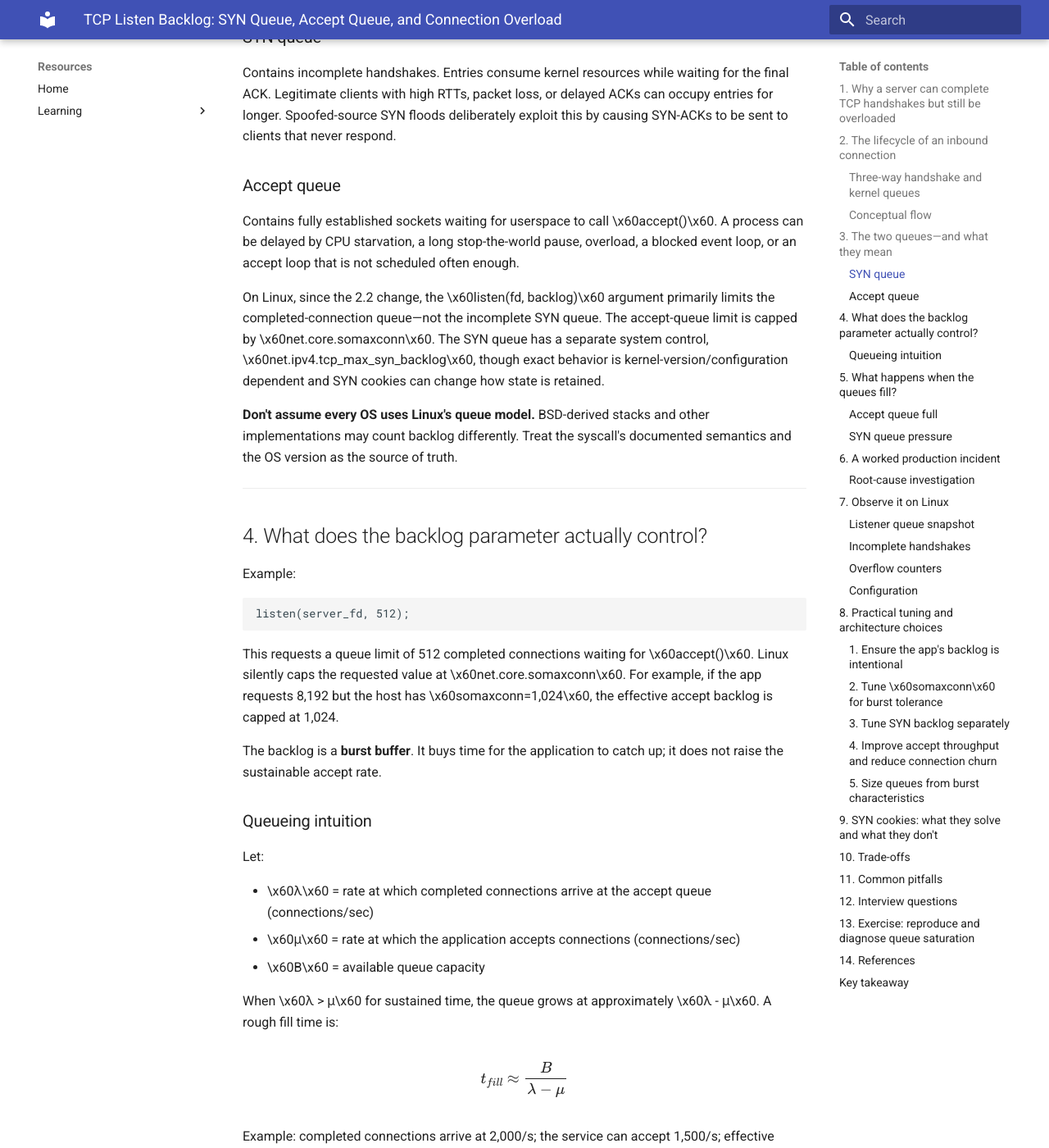
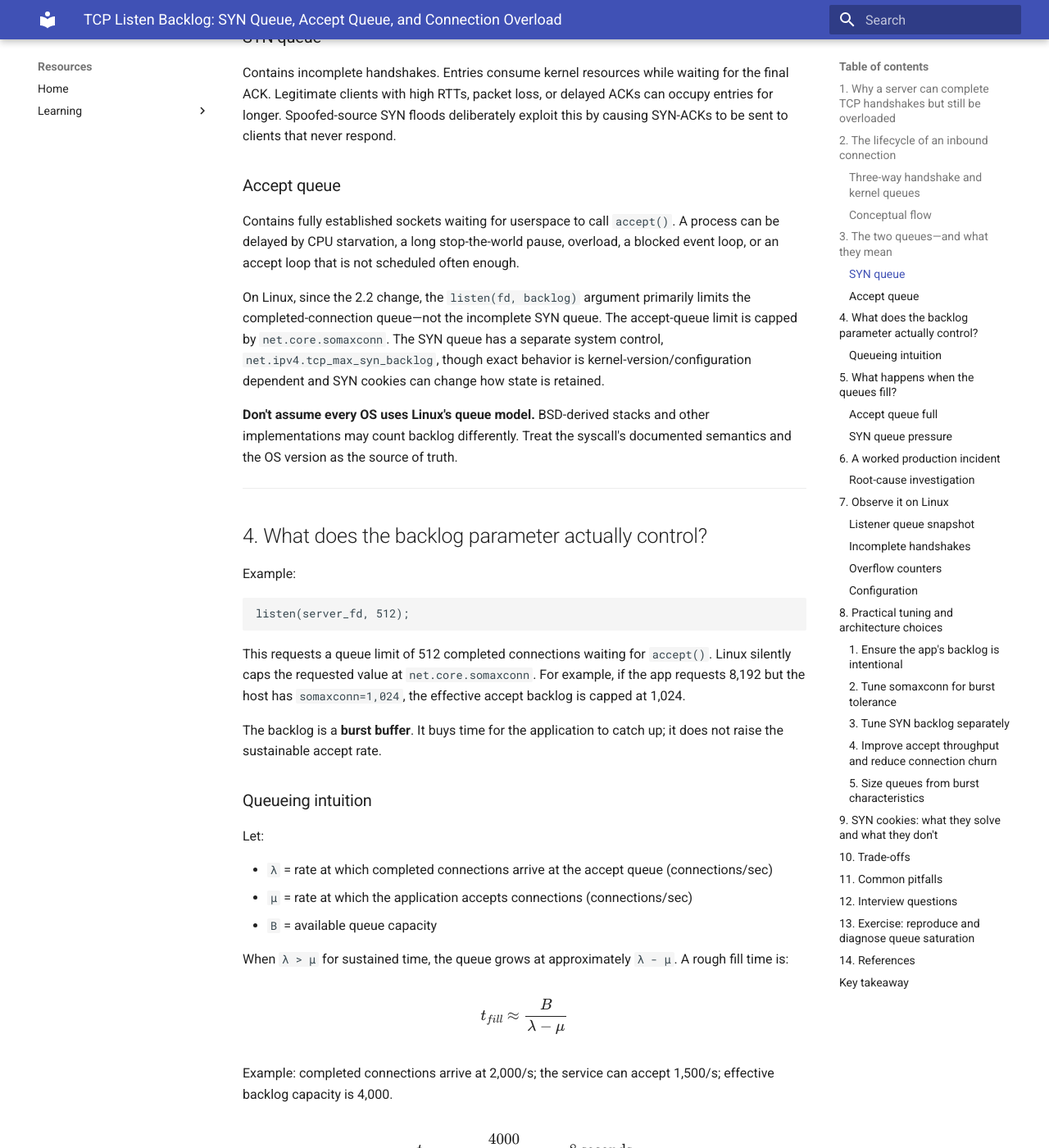
Before and after one commit to ashishpatidar123/resources, an MkDocs documentation site: the page built from docs/learning/os-networking/2026-11-26-tcp-listen-backlog-syn-queue-accept-queue.md, in a window 1280 px wide and 1400 px high, scrolled down 1867 px. Shown: the whole window at 82% size. Built offline with MkDocs 1.6.1 and Material for MkDocs 9.7.7, drawn with Linux system fonts in a browser that asks for light colours; some of the changed text lies outside the part shown.

Commit message:
Fix inline code formatting in TCP backlog lesson

```diff
--- a/docs/learning/os-networking/2026-11-26-tcp-listen-backlog-syn-queue-accept-queue.md
+++ b/docs/learning/os-networking/2026-11-26-tcp-listen-backlog-syn-queue-accept-queue.md
@@ -9,12 +9,12 @@
 
 ## 1. Why a server can complete TCP handshakes but still be overloaded
 
-A TCP server does not receive a connection directly into application code the moment a client sends a SYN. The kernel participates in the three-way handshake and stages connections until the application calls \x60accept()\x60.
+A TCP server does not receive a connection directly into application code the moment a client sends a SYN. The kernel participates in the three-way handshake and stages connections until the application calls `accept()`.
 
 That staging area is a **listen backlog**. It is easy to misunderstand because Linux has distinct populations of connections waiting at different stages:
 
 - **SYN queue (incomplete connections):** requests that have received a SYN and usually a SYN-ACK, but whose handshake has not yet been completed by the final ACK.
-- **Accept queue (completed connections):** handshakes that are complete, but the application has not yet dequeued them with \x60accept()\x60.
+- **Accept queue (completed connections):** handshakes that are complete, but the application has not yet dequeued them with `accept()`.
 
 These queues protect the application from short bursts, but they are not extra processing capacity. If the application cannot accept connections as fast as they arrive over a sustained period, queues fill, and clients may experience delayed connects, timeouts, or resets.
 
@@ -29,12 +29,12 @@ Assume client C connects to server S on port 8080.
 ### Three-way handshake and kernel queues
 
 1. C sends **SYN**.
-2. S's kernel creates a lightweight request state and sends **SYN-ACK**. The request is tracked as incomplete (commonly observed as \x60SYN-RECV\x60).
+2. S's kernel creates a lightweight request state and sends **SYN-ACK**. The request is tracked as incomplete (commonly observed as `SYN-RECV`).
 3. C sends the final **ACK**.
 4. The kernel completes the connection and makes it eligible for the accept queue.
-5. The server process calls \x60accept()\x60; the kernel removes one completed connection from the queue and returns a new file descriptor.
+5. The server process calls `accept()`; the kernel removes one completed connection from the queue and returns a new file descriptor.
 
-The listening file descriptor remains in \x60LISTEN\x60 state. Each accepted client receives a separate connected socket/file descriptor.
+The listening file descriptor remains in `LISTEN` state. Each accepted client receives a separate connected socket/file descriptor.
 
 ### Conceptual flow
 
@@ -62,9 +62,9 @@ Contains incomplete handshakes. Entries consume kernel resources while waiting f
 
 ### Accept queue
 
-Contains fully established sockets waiting for userspace to call \x60accept()\x60. A process can be delayed by CPU starvation, a long stop-the-world pause, overload, a blocked event loop, or an accept loop that is not scheduled often enough.
+Contains fully established sockets waiting for userspace to call `accept()`. A process can be delayed by CPU starvation, a long stop-the-world pause, overload, a blocked event loop, or an accept loop that is not scheduled often enough.
 
-On Linux, since the 2.2 change, the \x60listen(fd, backlog)\x60 argument primarily limits the completed-connection queue—not the incomplete SYN queue. The accept-queue limit is capped by \x60net.core.somaxconn\x60. The SYN queue has a separate system control, \x60net.ipv4.tcp_max_syn_backlog\x60, though exact behavior is kernel-version/configuration dependent and SYN cookies can change how state is retained.
+On Linux, since the 2.2 change, the `listen(fd, backlog)` argument primarily limits the completed-connection queue—not the incomplete SYN queue. The accept-queue limit is capped by `net.core.somaxconn`. The SYN queue has a separate system control, `net.ipv4.tcp_max_syn_backlog`, though exact behavior is kernel-version/configuration dependent and SYN cookies can change how state is retained.
 
 **Don't assume every OS uses Linux's queue model.** BSD-derived stacks and other implementations may count backlog differently. Treat the syscall's documented semantics and the OS version as the source of truth.
 
@@ -76,7 +76,7 @@ Example:
 
     listen(server_fd, 512);
 
-This requests a queue limit of 512 completed connections waiting for \x60accept()\x60. Linux silently caps the requested value at \x60net.core.somaxconn\x60. For example, if the app requests 8,192 but the host has \x60somaxconn=1,024\x60, the effective accept backlog is capped at 1,024.
+This requests a queue limit of 512 completed connections waiting for `accept()`. Linux silently caps the requested value at `net.core.somaxconn`. For example, if the app requests 8,192 but the host has `somaxconn=1,024`, the effective accept backlog is capped at 1,024.
 
 The backlog is a **burst buffer**. It buys time for the application to catch up; it does not raise the sustainable accept rate.
 
@@ -84,11 +84,11 @@ The backlog is a **burst buffer**. It buys time for the application to catch up;
 
 Let:
 
-- \x60λ\x60 = rate at which completed connections arrive at the accept queue (connections/sec)
-- \x60μ\x60 = rate at which the application accepts connections (connections/sec)
-- \x60B\x60 = available queue capacity
+- `λ` = rate at which completed connections arrive at the accept queue (connections/sec)
+- `μ` = rate at which the application accepts connections (connections/sec)
+- `B` = available queue capacity
 
-When \x60λ > μ\x60 for sustained time, the queue grows at approximately \x60λ - μ\x60. A rough fill time is:
+When `λ > μ` for sustained time, the queue grows at approximately `λ - μ`. A rough fill time is:
 
 \[
 t_{fill} \approx \frac{B}{\lambda-\mu}
@@ -108,11 +108,11 @@ So a larger backlog can absorb an 8-second burst in this scenario, but if the im
 
 ### Accept queue full
 
-The application is not draining established sockets quickly enough. Linux may drop an incoming SYN when the accept queue is already full. If a final ACK arrives for a handshake whose completed socket cannot be queued, the behavior depends on kernel settings and path; with the usual non-abort behavior, the server can defer completion and retransmit SYN-ACK, making the client retry. The optional \x60net.ipv4.tcp_abort_on_overflow\x60 setting changes overflow behavior, but should not be changed casually.
+The application is not draining established sockets quickly enough. Linux may drop an incoming SYN when the accept queue is already full. If a final ACK arrives for a handshake whose completed socket cannot be queued, the behavior depends on kernel settings and path; with the usual non-abort behavior, the server can defer completion and retransmit SYN-ACK, making the client retry. The optional `net.ipv4.tcp_abort_on_overflow` setting changes overflow behavior, but should not be changed casually.
 
 Symptoms can be deceptive:
 
-- The client may report \x60connect()\x60 latency of roughly 1, 3, or 7 seconds—retransmission backoff can make delays appear in these steps.
+- The client may report `connect()` latency of roughly 1, 3, or 7 seconds—retransmission backoff can make delays appear in these steps.
 - Some connection attempts time out even though the service is alive.
 - The server may show no application-level error because the connection never reached the process.
 - A momentary accept-loop stall can overflow a queue even if a later snapshot shows it empty.
@@ -199,15 +199,15 @@ Also inspect the application’s actual backlog setting (e.g. server framework,
 
 ### 1. Ensure the app's backlog is intentional
 
-Framework defaults vary. Verify what is passed to \x60listen()\x60 instead of assuming a large system setting is effective.
+Framework defaults vary. Verify what is passed to `listen()` instead of assuming a large system setting is effective.
 
-### 2. Tune \x60somaxconn\x60 for burst tolerance
+### 2. Tune `somaxconn` for burst tolerance
 
 Raise it only after evidence of accept-queue overflow and after estimating memory and queueing-latency consequences. The application backlog and kernel cap must both allow the intended value.
 
 ### 3. Tune SYN backlog separately
 
-If incomplete handshake pressure is the issue, investigate \x60tcp_max_syn_backlog\x60, SYN-ACK retry behavior, traffic patterns, and SYN cookies. Do not confuse this with accept-queue saturation.
+If incomplete handshake pressure is the issue, investigate `tcp_max_syn_backlog`, SYN-ACK retry behavior, traffic patterns, and SYN cookies. Do not confuse this with accept-queue saturation.
 
 ### 4. Improve accept throughput and reduce connection churn
 
@@ -235,7 +235,7 @@ A SYN flood aims to exhaust state associated with incomplete handshakes. With SY
 
 **They help:** preserving the ability to complete new handshakes during SYN-queue pressure.
 
-**They do not help:** a slow application that cannot call \x60accept()\x60. Completed connections still need an accept queue slot and userspace processing. A SYN-cookie warning can also indicate legitimate overload; inspect evidence before treating it as an attack.
+**They do not help:** a slow application that cannot call `accept()`. Completed connections still need an accept queue slot and userspace processing. A SYN-cookie warning can also indicate legitimate overload; inspect evidence before treating it as an attack.
 
 ---
 
@@ -254,12 +254,12 @@ A SYN flood aims to exhaust state associated with incomplete handshakes. With SY
 
 ## 11. Common pitfalls
 
-1. **Assuming \x60listen(backlog)\x60 is the SYN queue size.** Linux semantics changed; it primarily describes completed connections waiting for accept.
+1. **Assuming `listen(backlog)` is the SYN queue size.** Linux semantics changed; it primarily describes completed connections waiting for accept.
 2. **Assuming backlog = throughput.** It is capacity to absorb a temporary mismatch, not processing speed.
-3. **Tuning \x60somaxconn\x60 without checking the application's requested backlog.** The smaller effective limit wins.
+3. **Tuning `somaxconn` without checking the application's requested backlog.** The smaller effective limit wins.
 4. **Using SYN cookies to solve accept-queue overload.** Cookies protect incomplete-handshake state, not userspace's ability to accept.
-5. **Reading one \x60ss\x60 snapshot as definitive.** Queue spikes can be brief; use metrics/counters and time-series sampling.
-6. **Treating global counters as listener-specific.** \x60ListenDrops\x60 and \x60ListenOverflows\x60 need correlation with per-socket evidence.
+5. **Reading one `ss` snapshot as definitive.** Queue spikes can be brief; use metrics/counters and time-series sampling.
+6. **Treating global counters as listener-specific.** `ListenDrops` and `ListenOverflows` need correlation with per-socket evidence.
 7. **Ignoring client retries.** Queue drops create retry storms that amplify load.
 8. **Increasing backlog without measuring latency.** Bigger queues may turn a fast rejection into long waiting and timeout behavior.
 
@@ -267,10 +267,10 @@ A SYN flood aims to exhaust state associated with incomplete handshakes. With SY
 
 ## 12. Interview questions
 
-1. What exactly happens between a TCP SYN and the application's \x60accept()\x60 call?
+1. What exactly happens between a TCP SYN and the application's `accept()` call?
 2. What is the difference between the SYN queue and accept queue?
-3. On modern Linux, what does \x60listen(fd, backlog)\x60 control? What caps it?
-4. Can a client's \x60connect()\x60 return successfully before the server calls \x60accept()\x60? Explain.
+3. On modern Linux, what does `listen(fd, backlog)` control? What caps it?
+4. Can a client's `connect()` return successfully before the server calls `accept()`? Explain.
 5. What symptoms might a full accept queue cause at the client?
 6. Why doesn't raising backlog solve sustained overload?
 7. How do SYN cookies help, and why are they not a performance tuning tool?
@@ -282,12 +282,12 @@ A SYN flood aims to exhaust state associated with incomplete handshakes. With SY
 
 ## 13. Exercise: reproduce and diagnose queue saturation
 
-In a disposable Linux VM or network namespace—not on a production host—build a small TCP listener that calls \x60listen(fd, 5)\x60 and deliberately delays calling \x60accept()\x60.
+In a disposable Linux VM or network namespace—not on a production host—build a small TCP listener that calls `listen(fd, 5)` and deliberately delays calling `accept()`.
 
 1. Launch several clients that attempt to connect concurrently.
-2. Observe \x60ss -lnt\x60 while the listener is paused.
+2. Observe `ss -lnt` while the listener is paused.
 3. Resume the accept loop and observe the queue drain.
-4. Record connect latency and compare it with \x60TcpExtListenOverflows\x60 / \x60TcpExtListenDrops\x60 deltas.
+4. Record connect latency and compare it with `TcpExtListenOverflows` / `TcpExtListenDrops` deltas.
 5. Increase the backlog, repeat, and explain why the experiment only delays overflow if accept capacity remains lower than arrival rate.
 6. Add client-side connection reuse and compare new connections per second.
 
@@ -297,10 +297,10 @@ In a disposable Linux VM or network namespace—not on a production host—build
 
 ## 14. References
 
-- [Linux man-pages: \x60listen(2)\x60](https://man7.org/linux/man-pages/man2/listen.2.html) — authoritative backlog semantics, \x60somaxconn\x60 cap, and Linux history.
-- [Linux man-pages: \x60tcp(7)\x60](https://man7.org/linux/man-pages/man7/tcp.7.html) — SYN backlog, SYN retries, and SYN-cookie behavior.
-- [Linux Kernel Documentation: IP sysctls](https://docs.kernel.org/networking/ip-sysctl.html) — current kernel guidance for \x60tcp_syncookies\x60 and related tuning.
-- [Cloudflare: SYN packet handling in the wild](https://blog.cloudflare.com/syn-packet-handling-in-the-wild/) — practical two-queue model, \x60ss\x60 and \x60nstat\x60 diagnostics, and queue overflow behavior.
+- [Linux man-pages: `listen(2)`](https://man7.org/linux/man-pages/man2/listen.2.html) — authoritative backlog semantics, `somaxconn` cap, and Linux history.
+- [Linux man-pages: `tcp(7)`](https://man7.org/linux/man-pages/man7/tcp.7.html) — SYN backlog, SYN retries, and SYN-cookie behavior.
+- [Linux Kernel Documentation: IP sysctls](https://docs.kernel.org/networking/ip-sysctl.html) — current kernel guidance for `tcp_syncookies` and related tuning.
+- [Cloudflare: SYN packet handling in the wild](https://blog.cloudflare.com/syn-packet-handling-in-the-wild/) — practical two-queue model, `ss` and `nstat` diagnostics, and queue overflow behavior.
 - [TCP Socket Listen: A Tale of Two Queues — Arthur Chiao](https://arthurchiao.art/blog/tcp-listen-a-tale-of-two-queues/) — detailed explanation of TCP listen queues and implementation differences.
 - [Video: Linux Networking — How The Kernel Handles A TCP Connection](https://www.youtube.com/watch?v=ck4WvYM9V4c) — kernel-level packet and connection handling walkthrough.
 
```
